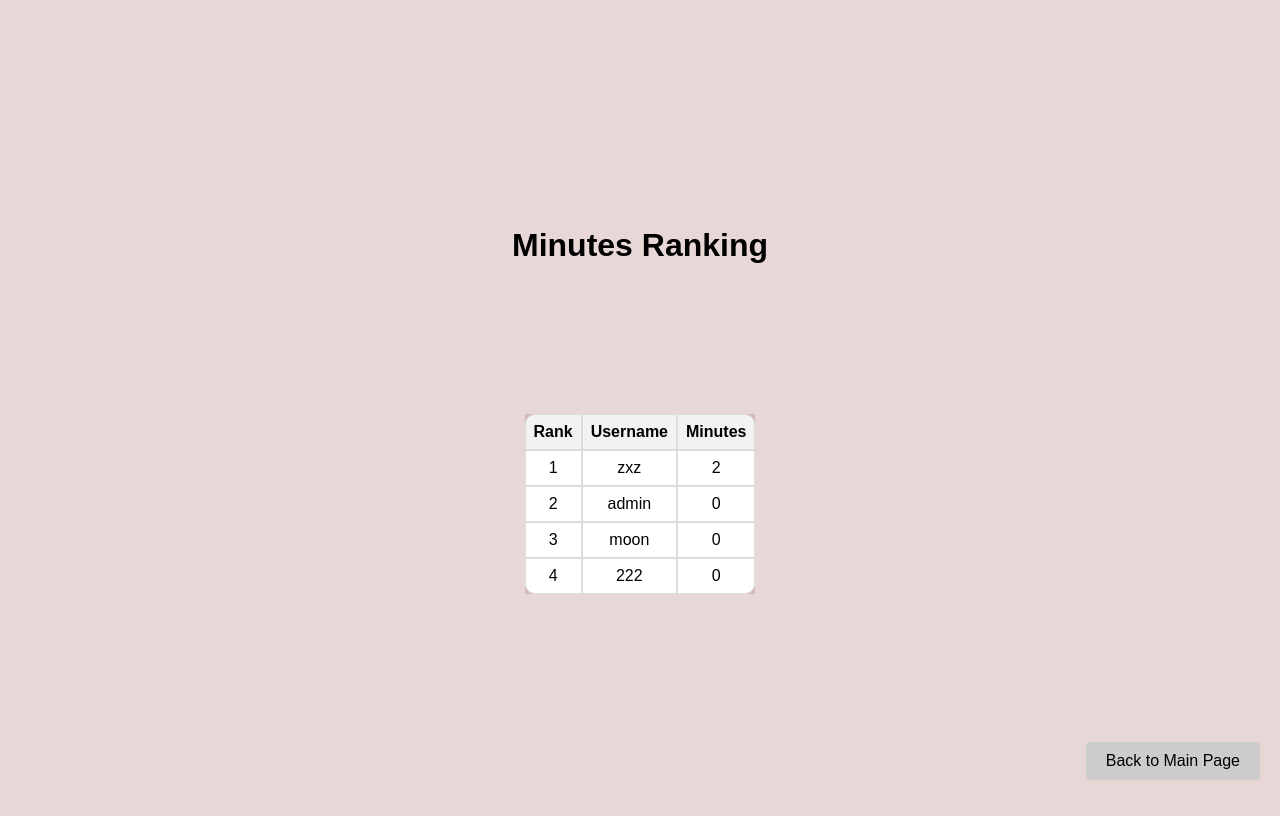
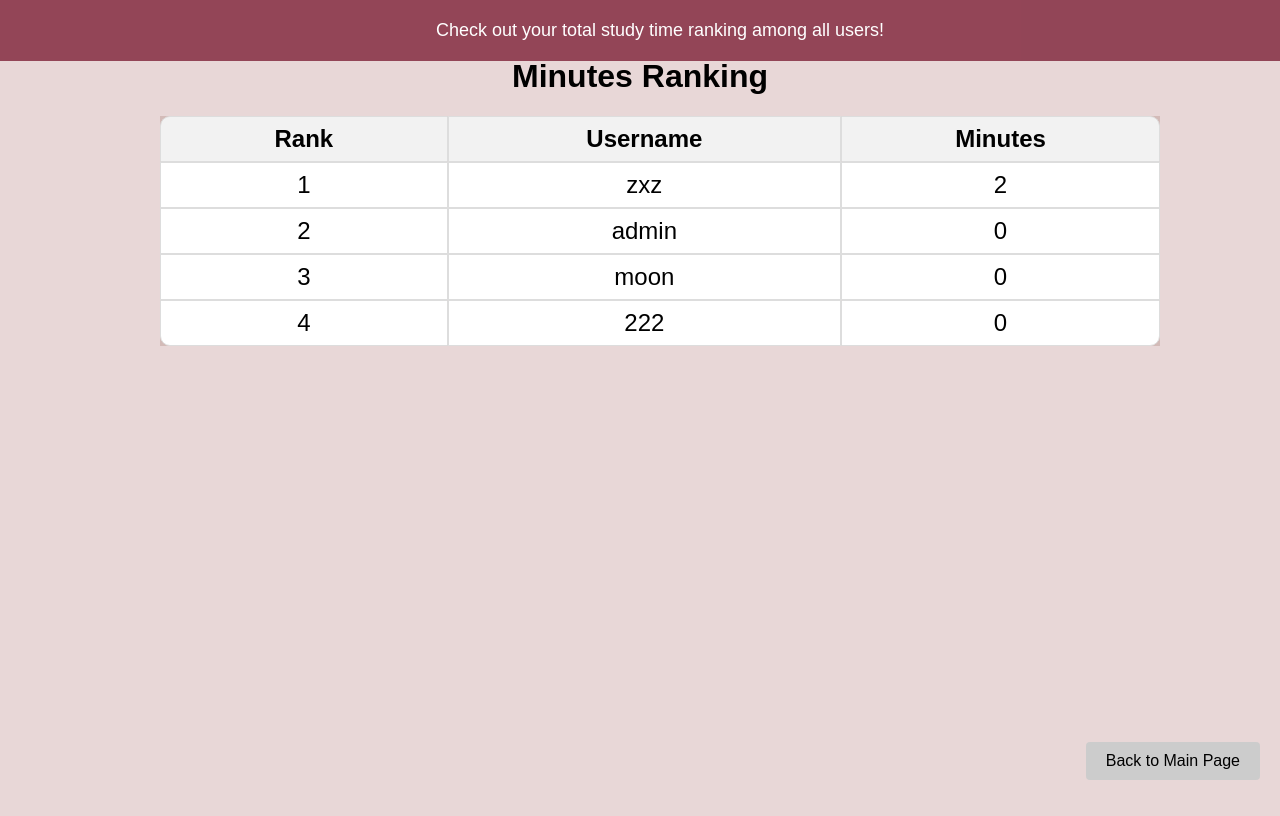
Before and after one commit to ZhuShuairong/3012-Final-Project, a PHP site: page /3012-Final-Project-main/ranking.php in a window 1280 px wide. Before the commit the page ends 780 px from the top, so only its background shows below. Run offline with PHP 8.4, Linux system fonts and the light colour scheme; data that the repository does not hold is empty.

Commit message:
Add files via upload

```diff
--- a/ranking.php
+++ b/ranking.php
@@ -33,22 +33,35 @@ if (!$result) {
     <style>
         body {
             font-family: Arial, sans-serif;
-            margin: 0;
+            margin: 20;
             padding: 0;
             background-color: #e8d7d7;
             display: flex;
             justify-content: center;
-            align-items: center;
+            align-items: flex-start;
             height: 100vh;
         }
 
         .centered-content {
             text-align: center;
+            margin-bottom: 50px;
+            display: flex;
+            flex-direction: column;
+            align-items: center;
+            justify-content: flex-start;
+            padding-top: 50px;
         }
 
-        table.rounded-table {
-            max-width: 1000px;
+        .scrollable-table {
             width: 100%;
+            max-height: 400px; /* Set the desired height for the table */
+            overflow-y: auto; /* Enable vertical scrolling */
+            margin: auto;
+        }
+
+        .rounded-table {
+            width: 1000px; /* Set the width of each column to 80 pixels */
+            font-size: 24px; /* Set the font size to 20 pixels */
             border-collapse: separate;
             border-spacing: 0;
             background-color: #D3BBB8;
@@ -59,10 +72,11 @@ if (!$result) {
             display: flex;
             justify-content: center;
             align-items: center;
-        padding: 0 20px; /* 设置左右间距为 20px */
+            padding: 0 20px;
         }
 
-            th, td {
+        th,
+        td {
             border: 1px solid #ddd;
             padding: 8px;
             text-align: center;
@@ -89,9 +103,6 @@ if (!$result) {
             border-bottom-right-radius: 10px;
         }
 
-            .centered-heading {
-                margin-bottom: 150px;
-            }
 
         .back-button {
             position: fixed;
@@ -105,6 +116,7 @@ if (!$result) {
             border-radius: 4px;
             margin-top: 20px;
         }
+
         /* Styles for the popup window */
         #popup {
             display: none;
@@ -112,7 +124,7 @@ if (!$result) {
             top: 0;
             left: 0;
             width: 100%;
-            background-color: rgba(125, 33, 55, 0.8);;
+            background-color: rgba(125, 33, 55, 0.8);
             color: #fff;
             padding: 20px;
             text-align: center;
@@ -125,7 +137,7 @@ if (!$result) {
 </head>
 <body>
 <div id="popup">
-    查看你在所有用户中的总学习时长排名！
+    Check out your total study time ranking among all users!
 </div>
 
 <script>
@@ -135,18 +147,17 @@ if (!$result) {
 
             setTimeout(function() {
                 popup.style.display = 'none';
-            }, 5000); // 10 seconds
+            }, 10000); // 10 seconds
         });
 </script>
-
 <div class="centered-content">
-        <h1 class="centered-heading">Minutes Ranking</h1>
-        <div class="container">
+    <h1 style="margin-top: 0;">Minutes Ranking</h1>
+    <div class="container scrollable-table">
         <table class="rounded-table">
             <tr>
-            <th>Rank</th>
-            <th>Username</th>
-            <th>Minutes</th>
+                <th style="width: 80px">Rank</th>
+                <th style="width: 80px">Username</th>
+                <th style="width: 80px">Minutes</th>
             </tr>
             <?php if ($result->num_rows > 0): ?>
                 <?php $rank = 1; ?>
@@ -164,6 +175,7 @@ if (!$result) {
             <?php endif; ?>
         </table>
     </div>
+</div>
 <a href="index.php" class="back-button">Back to Main Page</a>
 </body>
 </html>
```
Lines whose indentation alone changed are shown as unchanged.
